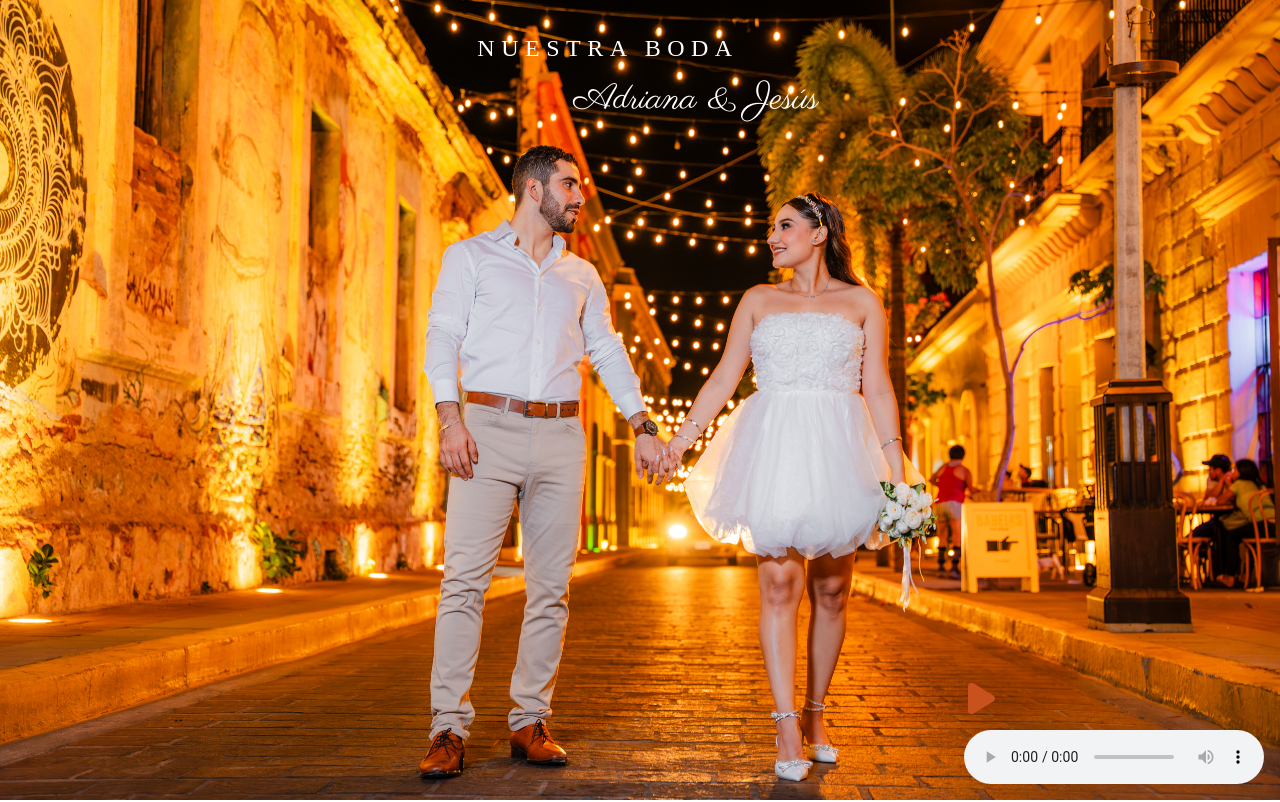
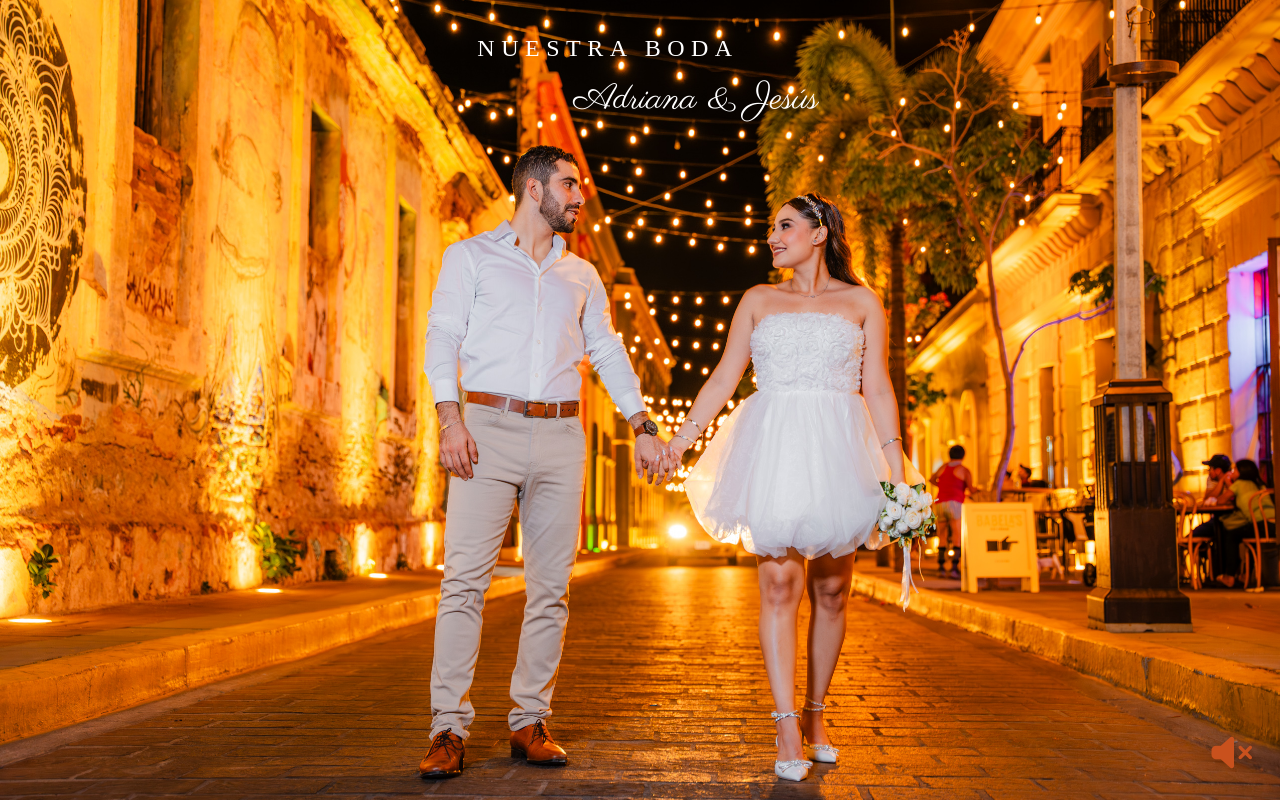
Before and after one commit to jesusacu98/wedding, a Next.js app: page / in a window 1280 px wide. Shown: the top 802 px of the page. Built offline with nearby package versions, Linux system fonts and the light colour scheme.

Commit message:
add music

```diff
--- a/src/app/components/musicPlayer.tsx
+++ /dev/null
@@ -1,42 +0,0 @@
-// components/MusicPlayer.js
-import { useState, useRef, useEffect } from 'react';
-
-const MusicPlayer = () => {
-    const audioRef = useRef<HTMLAudioElement | null>(null);
-    const [isPlaying, setIsPlaying] = useState(false);
-
-    const togglePlay = () => {
-        const audio = audioRef.current;
-
-        if (audio) {
-            if (isPlaying) {
-                audio.play(); // Reanudar la reproducción
-            } else {
-                audio.pause(); // Pausar la reproducción
-            }
-            setIsPlaying((prevState) => !prevState);
-        }
-    };
-
-    useEffect(()=>{
-        togglePlay();
-    },[]);
-
-    return (
-        <div className="fixed bottom-0 right-0 m-4 z-50">
-            <div className="rounded-full p-3" onClick={togglePlay}>
-                {!isPlaying ? (
-                    <i aria-hidden="true" className='fa-solid fa-volume-xmark text-secondary text-4xl'></i>
-                ) : (
-                    <i aria-hidden="true" className='fa-solid fa-play text-secondary text-4xl'></i>
-                )}
-            </div>
-            <audio ref={audioRef} controls autoPlay className="my-custom-audio-style ml-2">
-                <source src="/cancion.mp3" type="audio/mp3" />
-                Tu navegador no soporta la etiqueta de audio.
-            </audio>
-        </div>
-    );
-};
-
-export default MusicPlayer;
--- a/src/app/components/section1.tsx
+++ b/src/app/components/section1.tsx
@@ -1,8 +1,59 @@
 "use client";
+import { useEffect, useRef, useState } from "react";
 
 export default function Portada() {
+    const audioRef = useRef<HTMLAudioElement | null>(null);
+    const [isPlaying, setIsPlaying] = useState(false);
+    const [hasScrolled, setHasScrolled] = useState(false);
+
+    const togglePlay = () => {
+        const audio = audioRef.current;
+
+        if (audio) {
+            if (isPlaying) {
+                audio.pause();
+            } else {
+                audio.play();
+            }
+            setIsPlaying((prevState) => !prevState);
+        }
+    };
+
+    const handleScroll = () => {
+        if (!hasScrolled) {
+            // Realiza acciones relacionadas con el primer scroll aquí
+            console.log("Usuario ha hecho el primer scroll");
+            togglePlay();
+            setHasScrolled(true); // Actualiza el estado para indicar que ya ha ocurrido el primer scroll
+        }
+    };
+
+    useEffect(() => {
+        // Agrega el event listener al objeto window
+        window.addEventListener("scroll", handleScroll);
+
+        // Limpia el event listener al desmontar el componente
+        return () => {
+            window.removeEventListener("scroll", handleScroll);
+        };
+    }, [hasScrolled]);
+
     return (
-        <section className="flex-col w-full h-screen relative flex bg-cover bg-center" style={{ backgroundImage: "url('17.jpg')" }}>
+        <>
+            <div className="fixed bottom-0 right-0 m-4 z-50">
+                <div className="rounded-full p-3" onClick={togglePlay}>
+                    {!isPlaying ? (
+                        <i aria-hidden="true" className='fa-solid fa-play text-secondary text-4xl'></i>
+                    ) : (
+                        <i aria-hidden="true" className='fa-solid fa-volume-xmark text-secondary text-4xl'></i>
+                    )}
+                </div>
+                <audio ref={audioRef} controls autoPlay className="my-custom-audio-style ml-2 hidden">
+                    <source src="/cancion.mp3" type="audio/mp3" />
+                    Tu navegador no soporta la etiqueta de audio.
+                </audio>
+            </div>
+            <section onClick={togglePlay} className="flex-col w-full h-screen relative flex bg-cover bg-center" style={{ backgroundImage: "url('17.jpg')" }}>
                 <div className="flex flex-col text-white text-center pt-[2rem]">
                     <span className="block text-2xl font-principal tracking-[6.5px] ml-[-4rem]">
                         NUESTRA BODA
@@ -12,5 +63,6 @@ export default function Portada() {
                     </span>
                 </div>
             </section>
+        </>
     );
 }
--- a/src/app/page.tsx
+++ b/src/app/page.tsx
@@ -7,12 +7,10 @@ import Location from "./components/section4";
 import Fotos from "./components/section5";
 import Informacion from "./components/section6";
 import Reglas from "./components/section7";
-import MusicPlayer from "./components/musicPlayer";
 
 export default function Home() {
     return (
         <div className="flex flex-col">
-            <MusicPlayer></MusicPlayer>
             <Portada></Portada>
             <Contador></Contador>
             <AboutUs></AboutUs>
```
Lines whose indentation alone changed are shown as unchanged.
